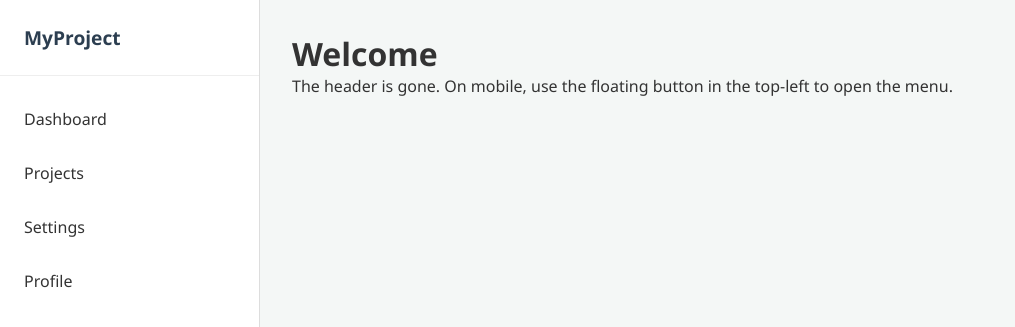
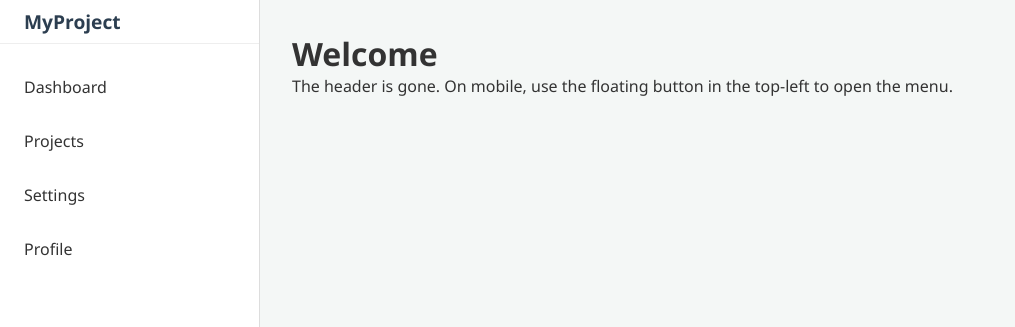
Before and after one commit to inf505/inf505.github.io, a plain HTML site: page life-plus/index.html in a window 1280 px wide. Shown: the top 327 px of the page, without its empty margins (0-1015 px from the left). Drawn offline with nearby package versions, Linux system fonts and the light colour scheme.

Commit message:
Update style.css

```diff
--- a/life-plus/style.css
+++ b/life-plus/style.css
@@ -66,7 +66,7 @@ body {
 }
 
 .sidebar-header {
-    padding: 1.5rem;
+    padding: 0.5rem 1.5rem;
     font-size: 1.2rem;
     border-bottom: 1px solid #eee;
     color: var(--primary-color);
```
